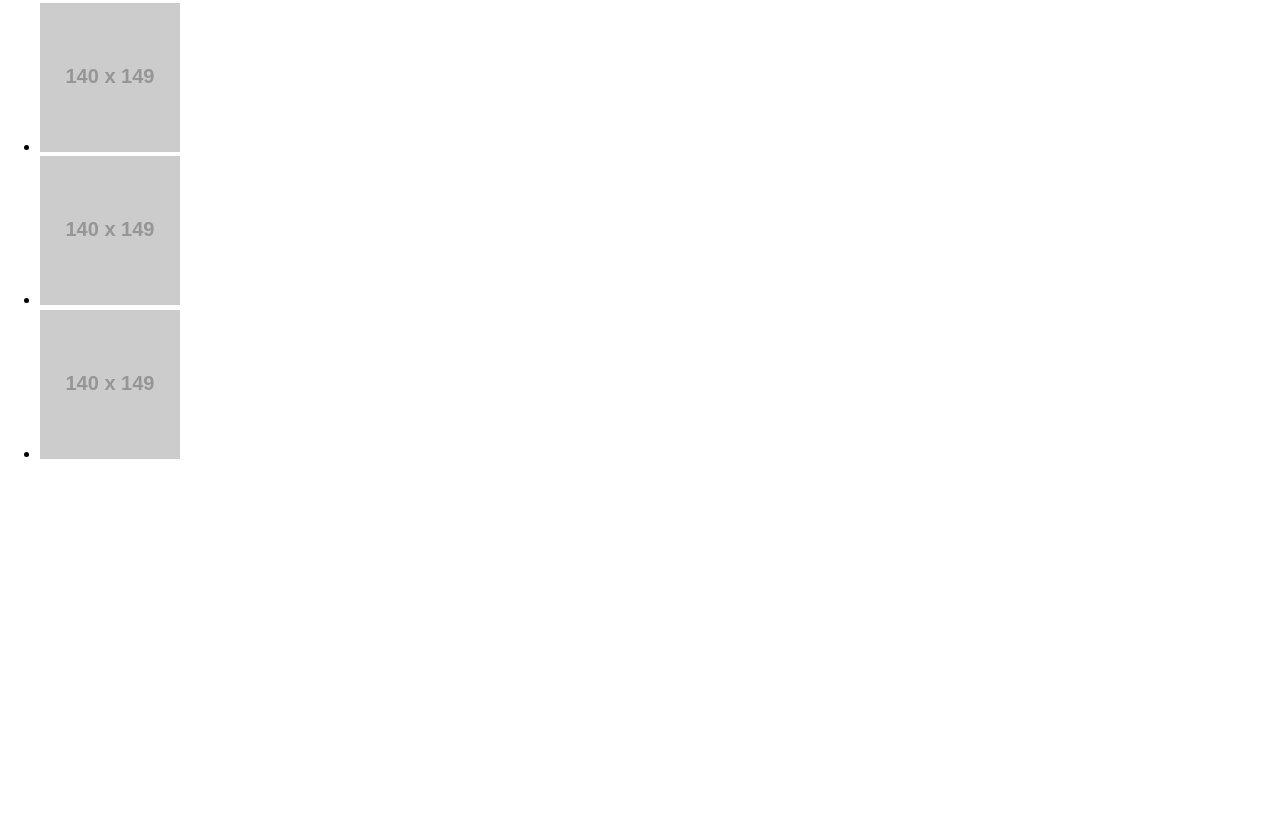
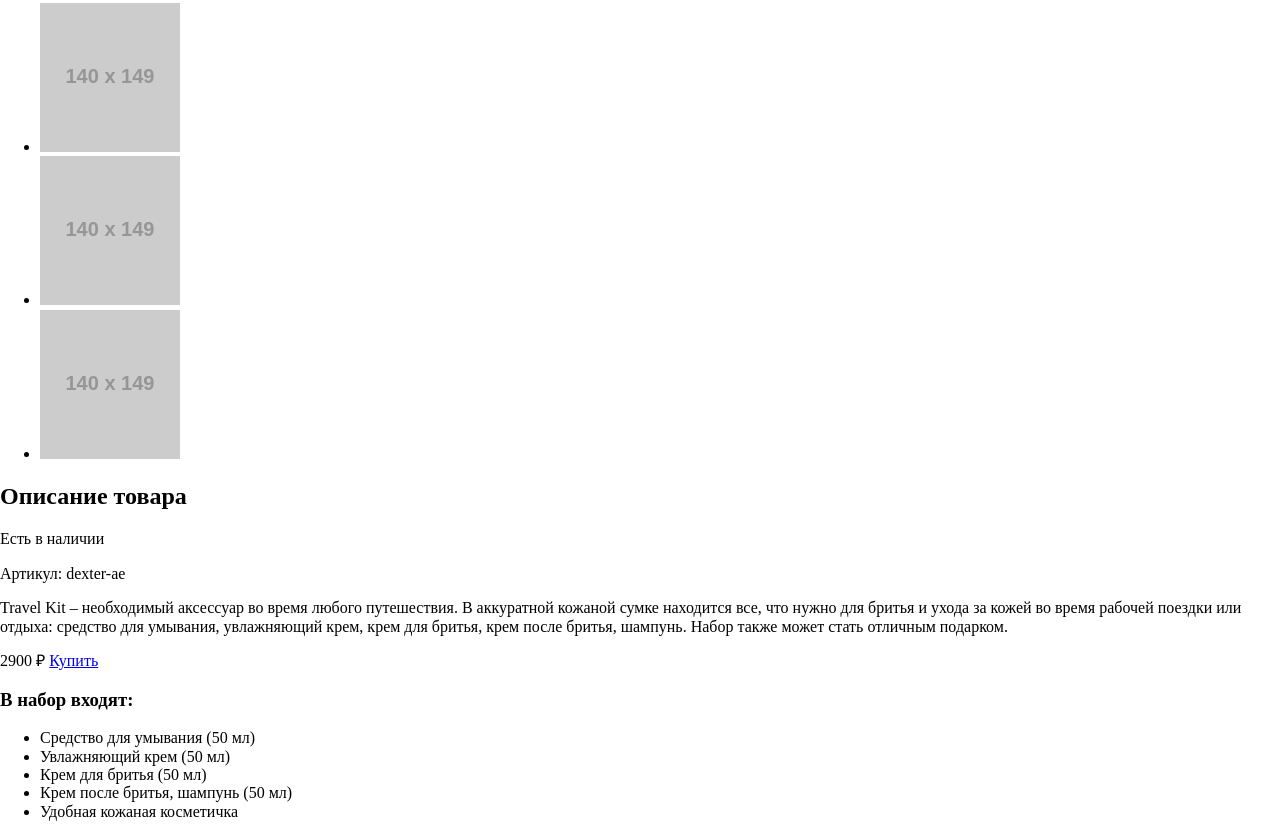
Before and after one commit to darthmorgot/58384-barbershop-27, a plain HTML site: page catalog-item.html in a window 1280 px wide. Shown: the part 913-1750 px from the top of the page. Before the commit the page ends 1392 px from the top, so only its background shows below. Drawn offline with Linux system fonts and the light colour scheme; placeholder pictures from the web are drawn by us.

Commit message:
Разметил секцию Описание товара

```diff
--- a/catalog-item.html
+++ b/catalog-item.html
@@ -47,6 +47,25 @@
         </ul>
       </section>
 
+      <section>
+        <h2>Описание товара</h2>
+        <p>Есть в наличии</p>
+        <p>Артикул: dexter-ae</p>
+        <p>Travel Kit – необходимый аксессуар во время любого путешествия. В аккуратной кожаной сумке находится все, что нужно для бритья и ухода за кожей во время рабочей поездки или отдыха: средство для умывания, увлажняющий крем, крем для бритья, крем после бритья, шампунь. Набор также может стать отличным подарком.</p>
+        <p>
+          2900 ₽
+          <a href="#">Купить</a>
+        </p>
+        <h3>В набор входят:</h3>
+        <ul>
+          <li>Средство для умывания (50 мл)</li>
+          <li>Увлажняющий крем (50 мл)</li>
+          <li>Крем для бритья (50 мл)</li>
+          <li>Крем после бритья, шампунь (50 мл)</li>
+          <li>Удобная кожаная косметичка</li>
+        </ul>
+      </section>
+
     </main>
 
     <script src="js/script.js"></script>
```
